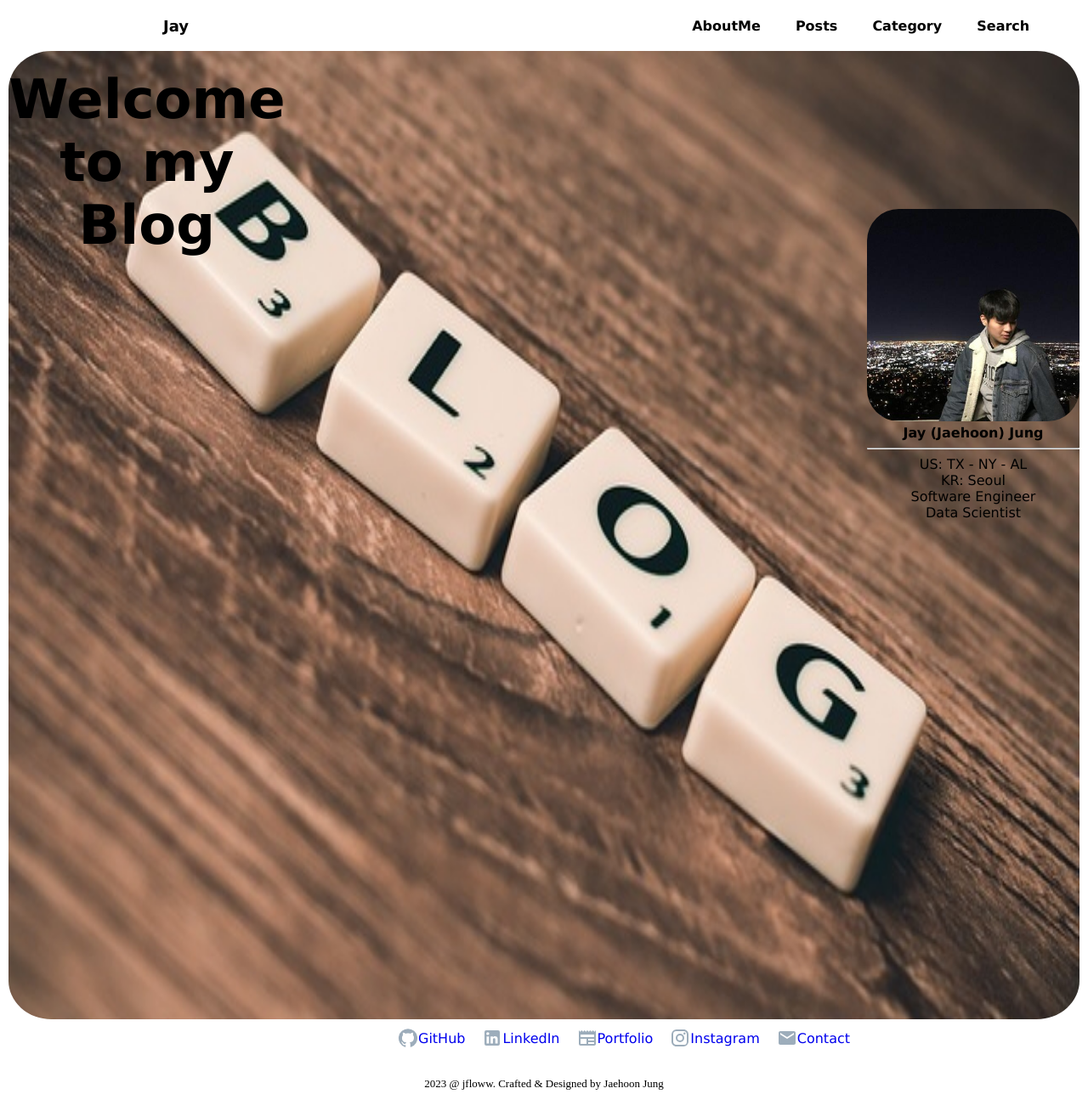
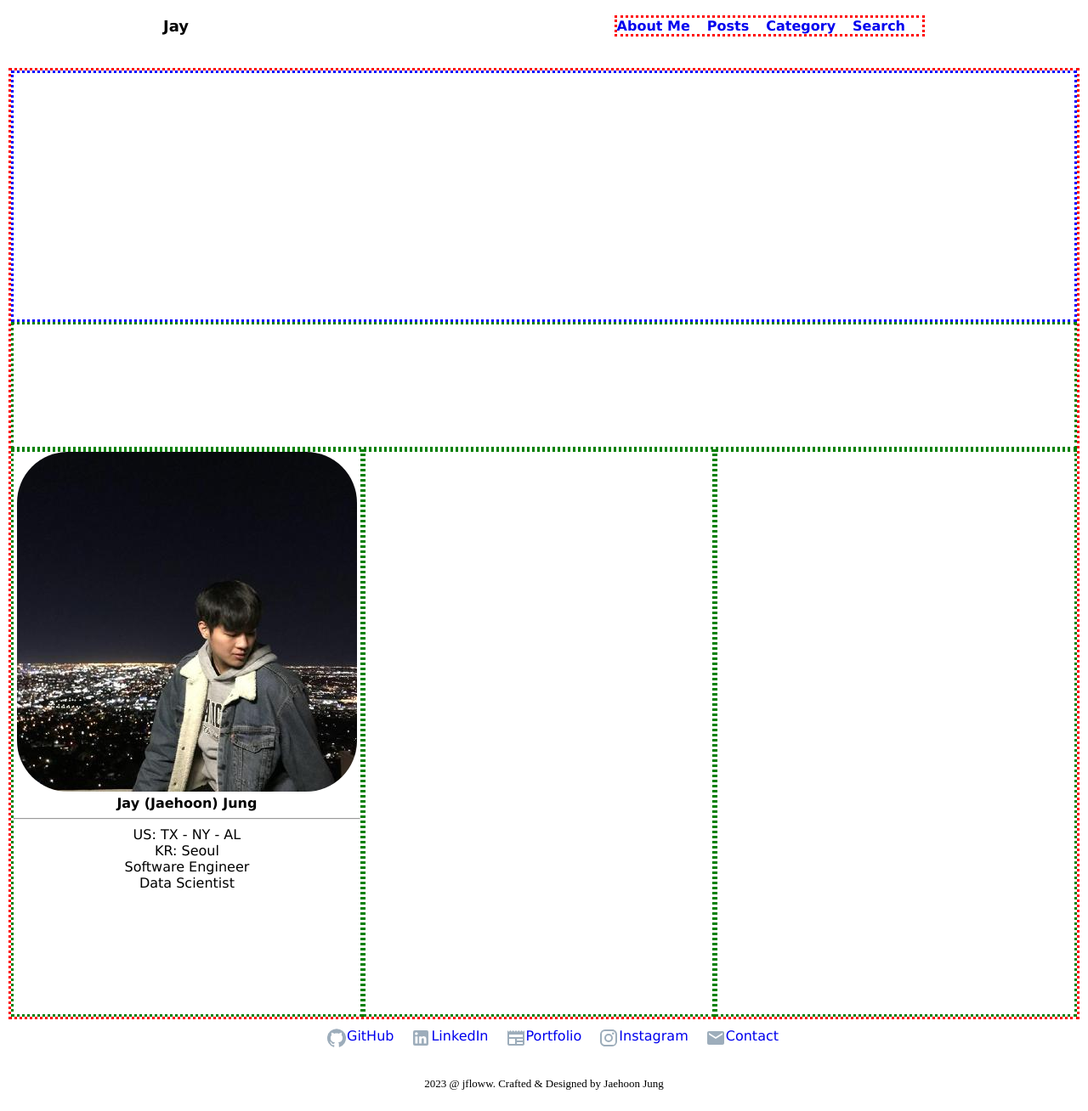
Before and after one commit to JayJung98/jayjung.github.io, a React (Create React App) app: page / in a window 1280 px wide. Shown: the whole page at 85% size. Built offline with nearby package versions, Linux system fonts and the light colour scheme.

Commit message:
grid updated

```diff
--- a/src/components/css/Header.css
+++ b/src/components/css/Header.css
@@ -24,9 +24,12 @@
     margin-left:auto;
     font-weight: 600;
     margin-right: 15%;
-    text-decoration: none;
+    border-color: red;
+    border-width: 3px;
+    border-style: dotted;
 }
 .menu {
+    text-decoration: none;
     padding-right: 20px;
 }
 /*margin: 0 20px
--- a/src/components/css/Main.css
+++ b/src/components/css/Main.css
@@ -2,8 +2,8 @@
     margin: 0 10px;
     padding-top: 20px;
     text-align: center;
-    background-image:url('../../../public/images/test_photo.jpg') ;
-    background-size: 100% 100%;
+    /* background-image:url('../../../public/images/test_photo.jpg') ;
+    background-size: 100% 100%; */
     height: 70rem;
     font-family:'Lucida Sans', 'Lucida Sans Regular', 'Lucida Grande', 'Lucida Sans Unicode', Geneva, Verdana, sans-serif;
     display: grid;
@@ -12,23 +12,56 @@
 
 .container {
     display: grid;
-    grid-template-columns: repeat(3, 1fr);
+    grid-template-columns: 33% 33% 34%;
+    grid-template-rows: auto;
+    /* grid-template-columns: repeat(3, 1fr);
     grid-auto-rows: 150px;
-    grid-gap: 1rem;
+    grid-gap: 1rem; */
     grid-template-areas:
       'a a a'
-      'b c c'
-      'c c c'
-      'd d d'
-      'e f g';
+      'a a a'
+      'b b b'
+      'c d e';
+    border-color: red;
+    border-width: 3px;
+    border-style: dotted;
 }
-
+.recent {
+    border-color: blue;
+    border-width: 3px;
+    border-style: dotted;
+    grid-area: a;
+}
+.menu_bar {
+    border-color: green;
+    border-width: 3px;
+    border-style: dotted;
+    grid-area: b;
+}
+.test1 {
+    border-color: green;
+    border-width: 3px;
+    border-style: dotted;
+    grid-area: c;
+}
+.test2 {
+    border-color: green;
+    border-width: 3px;
+    border-style: dotted;
+    grid-area: d;
+}
+.test3 {
+    border-color: green;
+    border-width: 3px;
+    border-style: dotted;
+    grid-area: e;
+}
 .main_left {
-    grid-area: b;
+    grid-area: c;
     color: black;
 }
 .main_photo {
-    width: 250px;
+    object-fit: contain;
     border-radius: 15%;
 }
 .main_name {
@@ -39,7 +72,7 @@
 }
 
 .side_text {
-    grid-area: b;
+    grid-area: a;
     font-weight: 700;
     font-size: 4em;
 }
--- a/src/components/css/Profile.css
+++ b/src/components/css/Profile.css
@@ -7,9 +7,9 @@
 }
 .pro_menu {
     display: flex;
-    align-items: center;
+    justify-content: center;
     padding-top: 10px;
-    padding-left: 35%;
+    margin: auto;
 }
 .icon {
     align-items: center;
--- a/src/components/js/Header.js
+++ b/src/components/js/Header.js
@@ -13,10 +13,10 @@ function Header() {
                 {/* <a className="menu" href='/aboutme'>
                     About Me
                 </a> */}
-                <Link to = '/aboutme' className="menus">AboutMe</Link>
-                <Link to = '/posts' className="menus">Posts</Link>
-                <Link to = '/category' className="menus">Category</Link>
-                <Link to = '/search' className="menus">Search</Link>
+                <Link to = '/aboutme' className="menu">About Me</Link>
+                <Link to = '/posts' className="menu">Posts</Link>
+                <Link to = '/category' className="menu">Category</Link>
+                <Link to = '/search' className="menu">Search</Link>
                 {/* <a className="menu" href='/posts'>
                     Posts
                 </a>
--- a/src/components/js/Main.js
+++ b/src/components/js/Main.js
@@ -5,7 +5,34 @@ function main() {
     return (
         <div className='main'>
             <div className='container'>
+                <div className='recent'>
+
+                </div>
+                <div className='menu_bar'>
+
+                </div>
+                <div className='test1'>
                 <div className='main_left'>
+                    <img className='main_photo' src='../../images/jay01.jpg'/>
+                    <div className='main_name'>
+                    Jay (Jaehoon) Jung
+                    <hr/>
+                    </div>
+                    <div className='main_text'>
+                        US: TX - NY - AL <br/>
+                        KR: Seoul <br/>
+                        Software Engineer <br/>
+                        Data Scientist <br/>
+                    </div>
+                </div>
+                </div>
+                <div className='test2'>
+
+                </div>
+                <div className='test3'>
+
+                </div>
+                {/* <div className='main_left'>
                     <img className='main_photo' src='../../images/jay01.jpg'/>
                     <div className='main_name'>
                     Jay (Jaehoon) Jung
@@ -22,7 +49,7 @@ function main() {
                     <div className='side_text'>
                         Welcome to my Blog
                     </div>
-                </div>
+                </div> */}
             </div>
         </div>
     );
```
Also changed, not shown: src/components/pages/test.js (added), src/components/router/Header.jsx (added).
